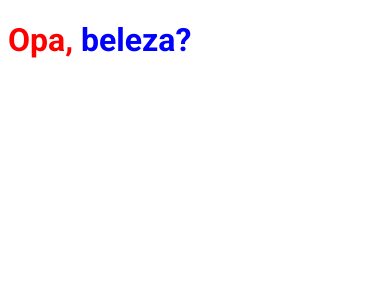
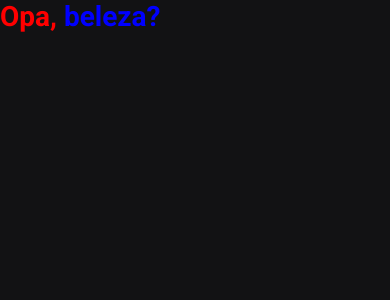
Before and after one commit to CamaelVentura/ignite-ignews, a Next.js app: page / in a window 390 px wide. Shown: the top 300 px of the page. Built offline with nearby package versions, Linux system fonts and the light colour scheme.

Commit message:
creating a global style #6

```diff
--- a/src/pages/_app.tsx
+++ b/src/pages/_app.tsx
@@ -1,4 +1,5 @@
 import { AppProps } from 'next/app';
+import '../styles/global.scss';
 
 function MyApp({ Component, pageProps }: AppProps) {
 
--- /dev/null
+++ b/src/styles/global.scss
@@ -0,0 +1,45 @@
+* {
+  margin: 0;
+  padding: 0;
+  box-sizing: border-box;
+}
+
+:root {
+  --white: #FFFFFF;
+
+  --gray-100: #E1E1E6;
+  --gray-300: #A8A8B3;
+  --gray-900: #121214;
+
+  --cyan-500: #61DAFB;
+  --yellow-500: #EBA417;
+}
+
+@media (max-width: 1080px) {
+  html {
+    font-size: 93.75%;
+  }
+}
+@media (max-width: 720px) {
+  html {
+    font-size: 87.5%;
+  }
+}
+
+body {
+  background-color: var(--gray-900);
+  color: var(--white);
+}
+
+body, input, textarea, select, button {
+  font: 400 1rem "Roboto", sans-serif;
+}
+
+button {
+  cursor: pointer;
+}
+
+a {
+  color: inherit;
+  text-decoration: none;
+}
```
